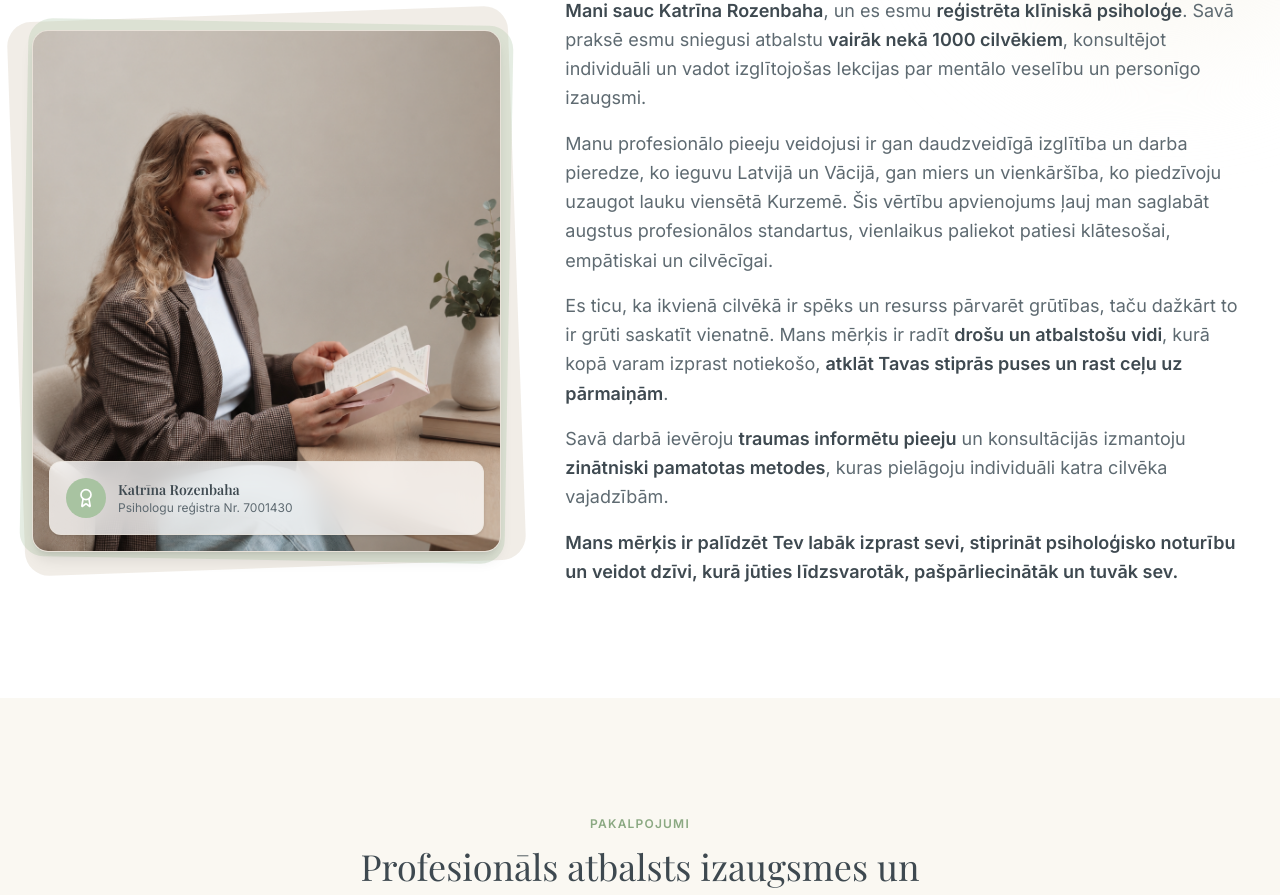
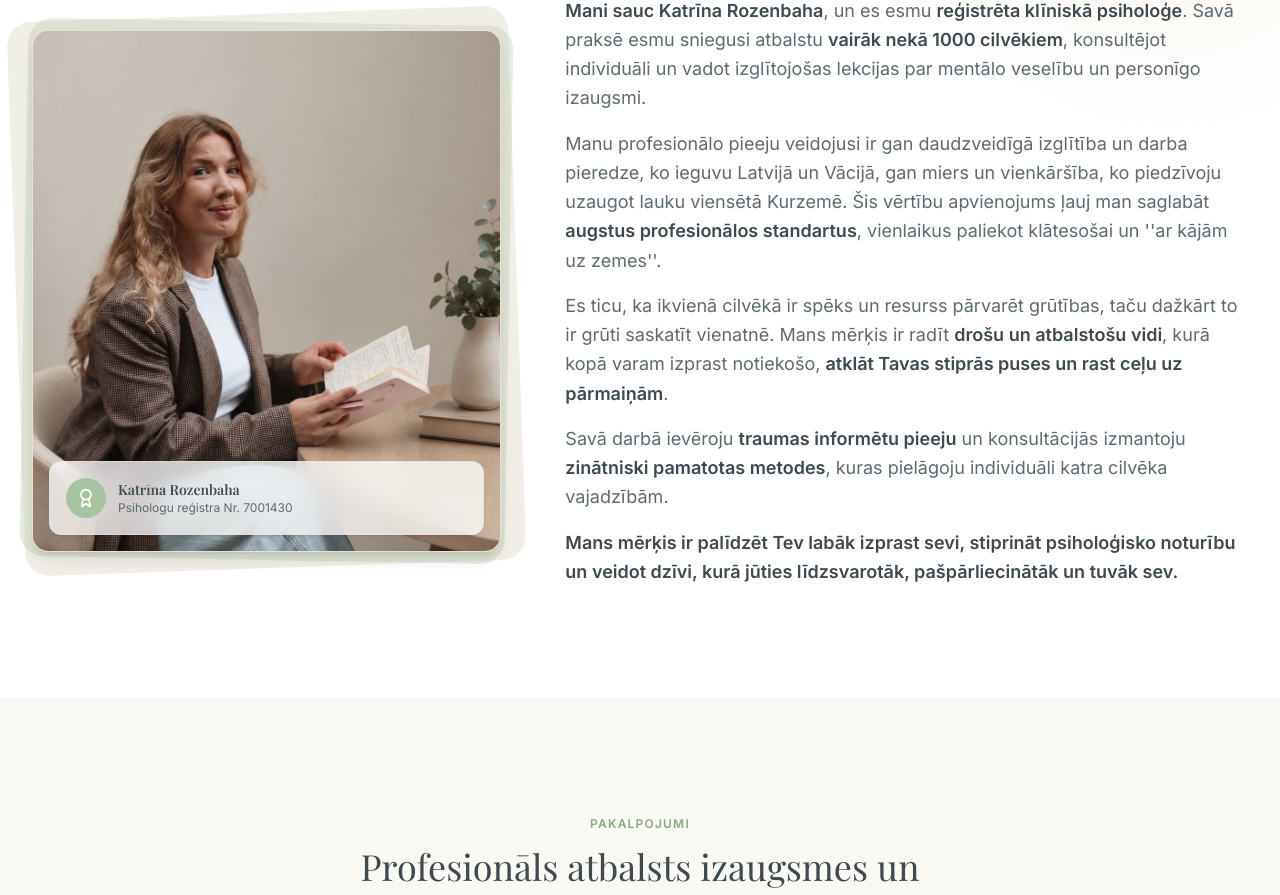
Before and after one commit to katrinaroa11y/mana-lapa2, a React (Vite) app: page / in a window 1280 px wide. Shown: the part 1134-2029 px from the top of the page. Built offline with nearby package versions, Linux system fonts and the light colour scheme; a web font is replaced by a local one.

Commit message:
Update AboutSection.tsx

```diff
--- a/src/components/AboutSection.tsx
+++ b/src/components/AboutSection.tsx
@@ -10,7 +10,7 @@ const TEXT_STORAGE_KEY = 'katrina_about_text_v99';
 
 const DEFAULT_ABOUT_TEXT = `**Mani sauc Katrīna Rozenbaha**, un es esmu **reģistrēta klīniskā psiholoģe**. Savā praksē esmu sniegusi atbalstu **vairāk nekā 1000 cilvēkiem**, konsultējot individuāli un vadot izglītojošas lekcijas par mentālo veselību un personīgo izaugsmi.
 
-Manu profesionālo pieeju veidojusi ir gan daudzveidīgā izglītība un darba pieredze, ko ieguvu Latvijā un Vācijā, gan miers un vienkāršība, ko piedzīvoju uzaugot lauku viensētā Kurzemē. Šis vērtību apvienojums ļauj man saglabāt augstus profesionālos standartus, vienlaikus paliekot patiesi klātesošai, empātiskai un cilvēcīgai.
+Manu profesionālo pieeju veidojusi ir gan daudzveidīgā izglītība un darba pieredze, ko ieguvu Latvijā un Vācijā, gan miers un vienkāršība, ko piedzīvoju uzaugot lauku viensētā Kurzemē. Šis vērtību apvienojums ļauj man saglabāt **augstus profesionālos standartus**, vienlaikus paliekot klātesošai un ''ar kājām uz zemes''.
 
 Es ticu, ka ikvienā cilvēkā ir spēks un resurss pārvarēt grūtības, taču dažkārt to ir grūti saskatīt vienatnē. Mans mērķis ir radīt **drošu un atbalstošu vidi**, kurā kopā varam izprast notiekošo, **atklāt Tavas stiprās puses un rast ceļu uz pārmaiņām**.
 
```
